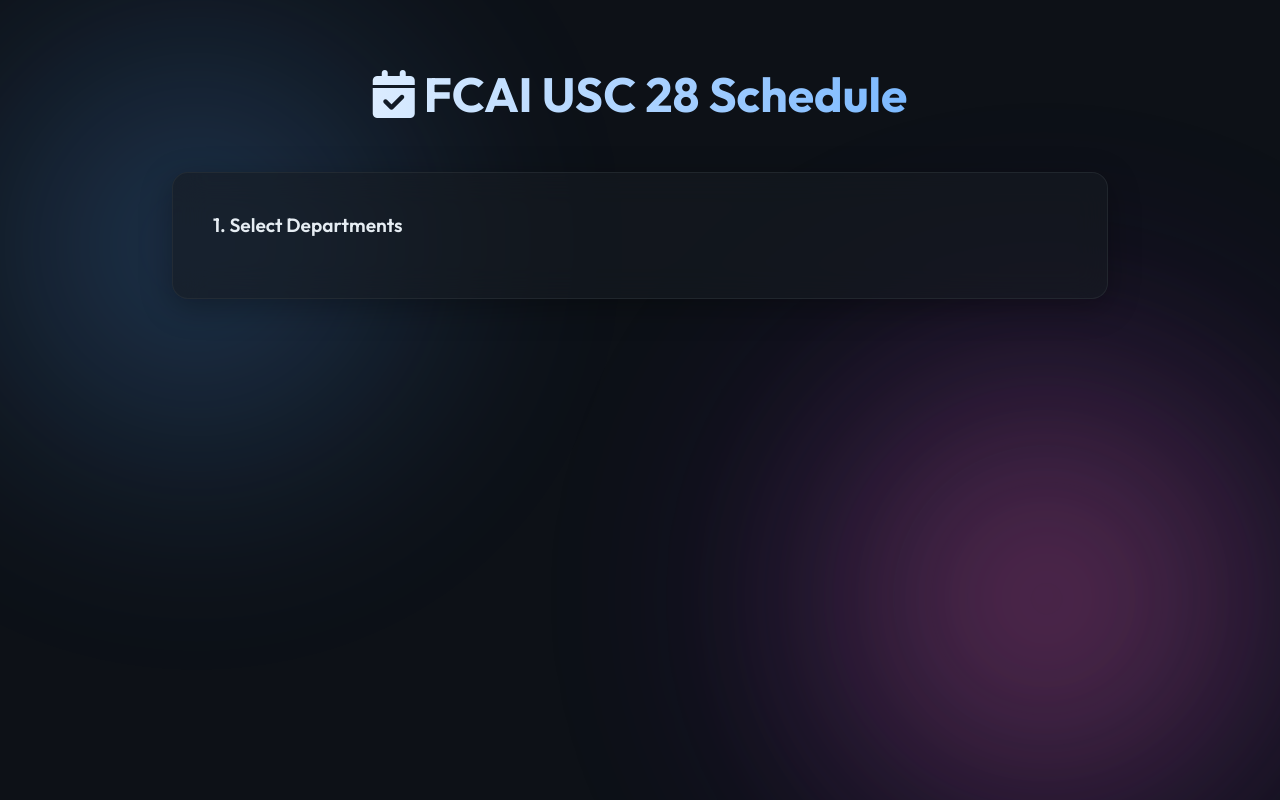
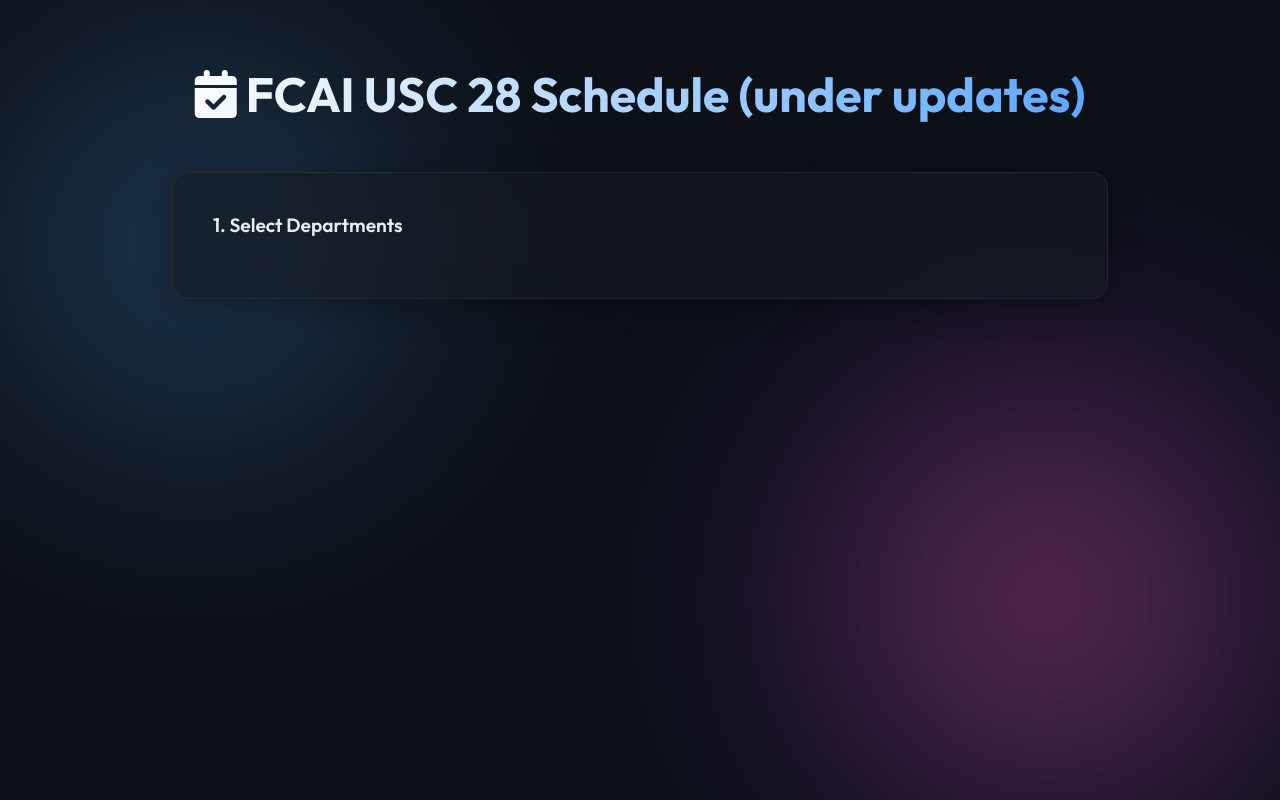
Before and after one commit to Karimskee/fcai-usc-28-schedule, a plain HTML site: page index.html in a window 1280 px wide. Drawn offline with nearby package versions, Linux system fonts and the light colour scheme; no server answers.

Commit message:
fix: under updates version

```diff
--- a/index.html
+++ b/index.html
@@ -22,7 +22,7 @@
 
     <main class="app-container">
         <header class="app-header">
-            <h1><i class="fa-solid fa-calendar-check"></i> FCAI USC 28 Schedule</h1>
+            <h1><i class="fa-solid fa-calendar-check"></i> FCAI USC 28 Schedule (under updates)</h1>
         </header>
 
         <section class="selection-panel glass-card">
```
Also changed, not shown: 1 other file.
